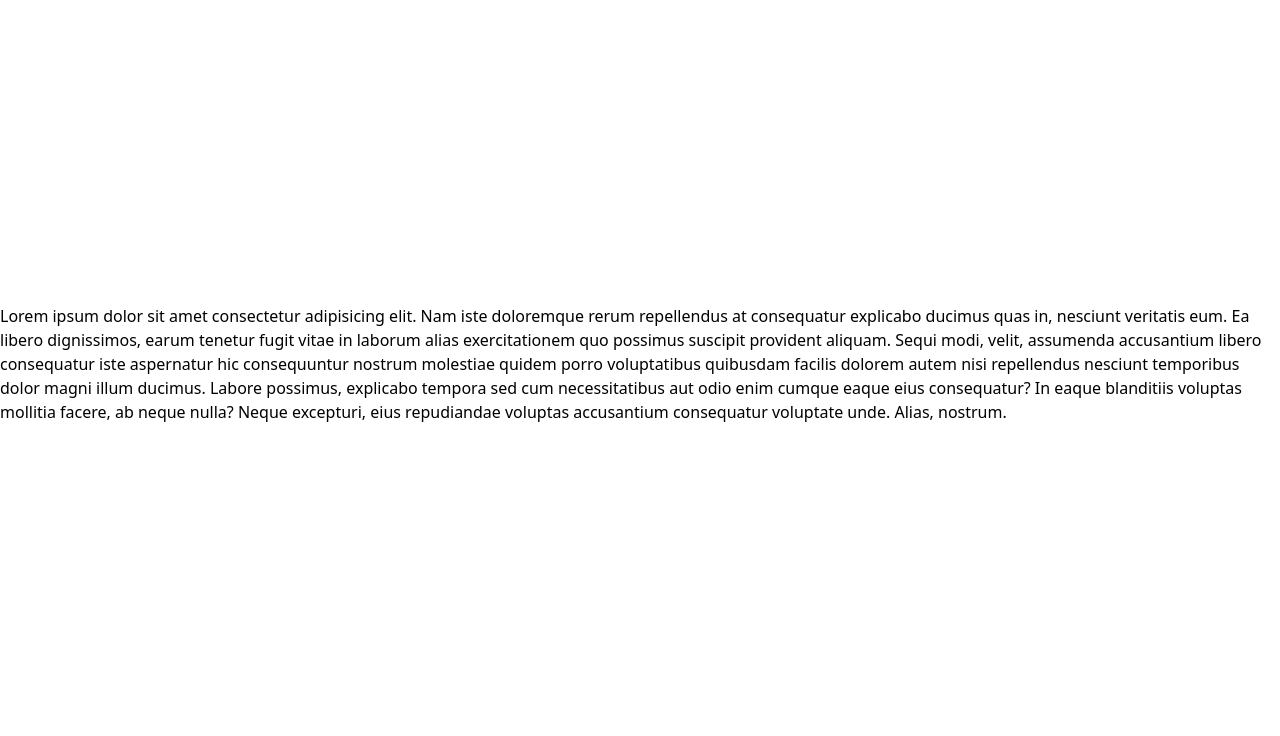
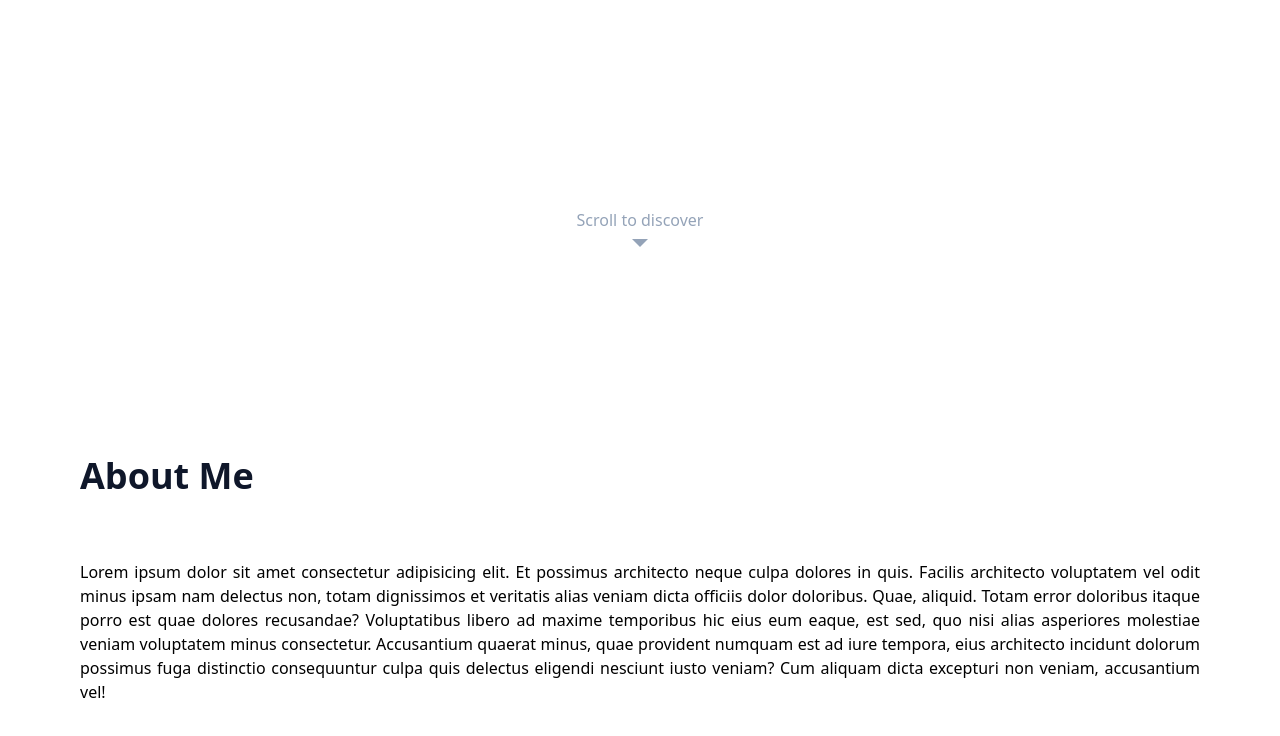
Before and after one commit to mraihanaf/essa-portofolio, a website: page index.html in a window 1280 px wide. Shown: the part 496-1232 px from the top of the page. Before the commit the page ends 920 px from the top, so only its background shows below. Drawn offline with Linux system fonts and the light colour scheme.

Commit message:
feat: add scroll to discover

```diff
--- a/index.html
+++ b/index.html
@@ -1,5 +1,5 @@
 <!DOCTYPE html>
-<html lang="en">
+<html lang="en" class="scroll-smooth">
 <head>
     <meta charset="UTF-8">
     <meta name="viewport" content="width=device-width, initial-scale=1.0">
@@ -26,7 +26,23 @@
             </div>
         </div>
     </section>
-    <p>Lorem ipsum dolor sit amet consectetur adipisicing elit. Nam iste doloremque rerum repellendus at consequatur explicabo ducimus quas in, nesciunt veritatis eum. Ea libero dignissimos, earum tenetur fugit vitae in laborum alias exercitationem quo possimus suscipit provident aliquam. Sequi modi, velit, assumenda accusantium libero consequatur iste aspernatur hic consequuntur nostrum molestiae quidem porro voluptatibus quibusdam facilis dolorem autem nisi repellendus nesciunt temporibus dolor magni illum ducimus. Labore possimus, explicabo tempora sed cum necessitatibus aut odio enim cumque eaque eius consequatur? In eaque blanditiis voluptas mollitia facere, ab neque nulla? Neque excepturi, eius repudiandae voluptas accusantium consequatur voluptate unde. Alias, nostrum.</p>
+
+    <div id="scroll" class="grid content-center -mt-24">
+        <a href="#about"><p class="text-center justify-end  text-slate-400">Scroll to discover</p></a>
+        <div class="flex gap-3 mt-2 animate-bounce content-center place-content-center">
+            <div class="border-solid border-t-slate-400 border-t-8 border-x-transparent border-x-8 border-b-0 "></div>
+        </div>
+    </div>
+
+
+    <section id="about" class="pt-36 pb-32">
+        <div class="flex flex-wrap">
+            <div class="w-full px-20 mb-10">
+                <h4 class="text-4xl font-bold text-slate-900 py-16">About Me</h4>
+                <p class="text-justify">Lorem ipsum dolor sit amet consectetur adipisicing elit. Et possimus architecto neque culpa dolores in quis. Facilis architecto voluptatem vel odit minus ipsam nam delectus non, totam dignissimos et veritatis alias veniam dicta officiis dolor doloribus. Quae, aliquid. Totam error doloribus itaque porro est quae dolores recusandae? Voluptatibus libero ad maxime temporibus hic eius eum eaque, est sed, quo nisi alias asperiores molestiae veniam voluptatem minus consectetur. Accusantium quaerat minus, quae provident numquam est ad iure tempora, eius architecto incidunt dolorum possimus fuga distinctio consequuntur culpa quis delectus eligendi nesciunt iusto veniam? Cum aliquam dicta excepturi non veniam, accusantium vel!</p>
+            </div>
+        </div>
+    </section>
     <script src="script.js"></script>
 </body>
 </html>
--- a/script.js
+++ b/script.js
@@ -1,16 +1,18 @@
 let lastKnownScrollPosition = 0;
 let ticking = false;
-function doSomething(scrollPos) {
-  // Do something with the scroll position
-//   console.log(scrollPos)
-}
+
 
 document.addEventListener("scroll", (event) => {
   lastKnownScrollPosition = window.scrollY;
 
   if (!ticking) {
     window.requestAnimationFrame(() => {
-      doSomething(lastKnownScrollPosition);
+      const scrollToDiscover = document.getElementById("scroll")
+      if(lastKnownScrollPosition > 0){
+        scrollToDiscover.classList.add("fade-out-animate")
+      } else {
+        scrollToDiscover.classList.remove("fade-out-animate")
+      }
       ticking = false;
     });
 
--- a/src/input.css
+++ b/src/input.css
@@ -8,6 +8,26 @@
     animation-iteration-count: infinite;
     transform-origin: 70% 70%;
     display: inline-block;
+}
+
+.fade-out-animate {
+    animation-name: fade-out;
+    animation-duration: 1s;
+    animation-iteration-count: 1;
+    animation-fill-mode: forwards;
+}
+
+@keyframes fade-out {
+    0% {
+        opacity: 1;
+    }
+    100% {
+        opacity: 0;
+    }
+}
+
+@keyframes fade-in {
+
 }
 
 @keyframes hello-animation {
```
Also changed, not shown: dist/output.css.
